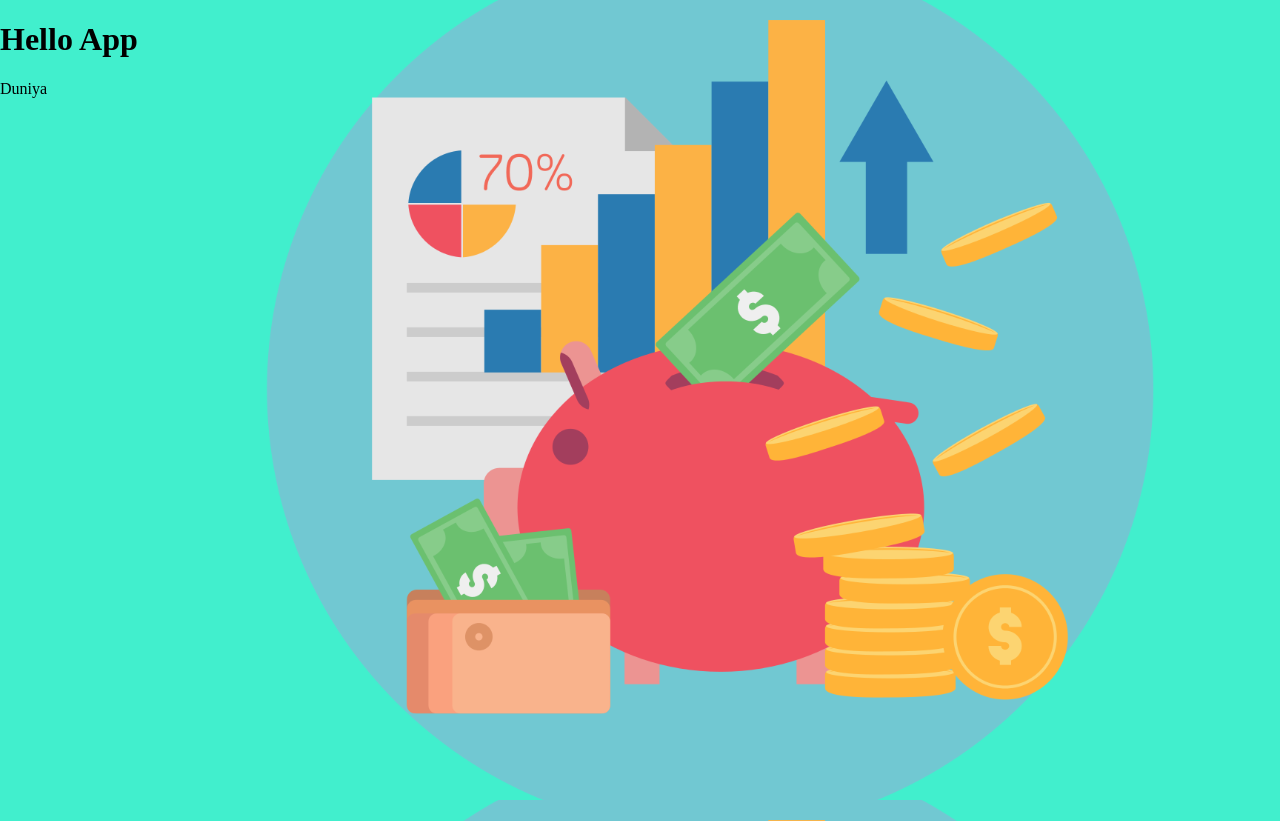
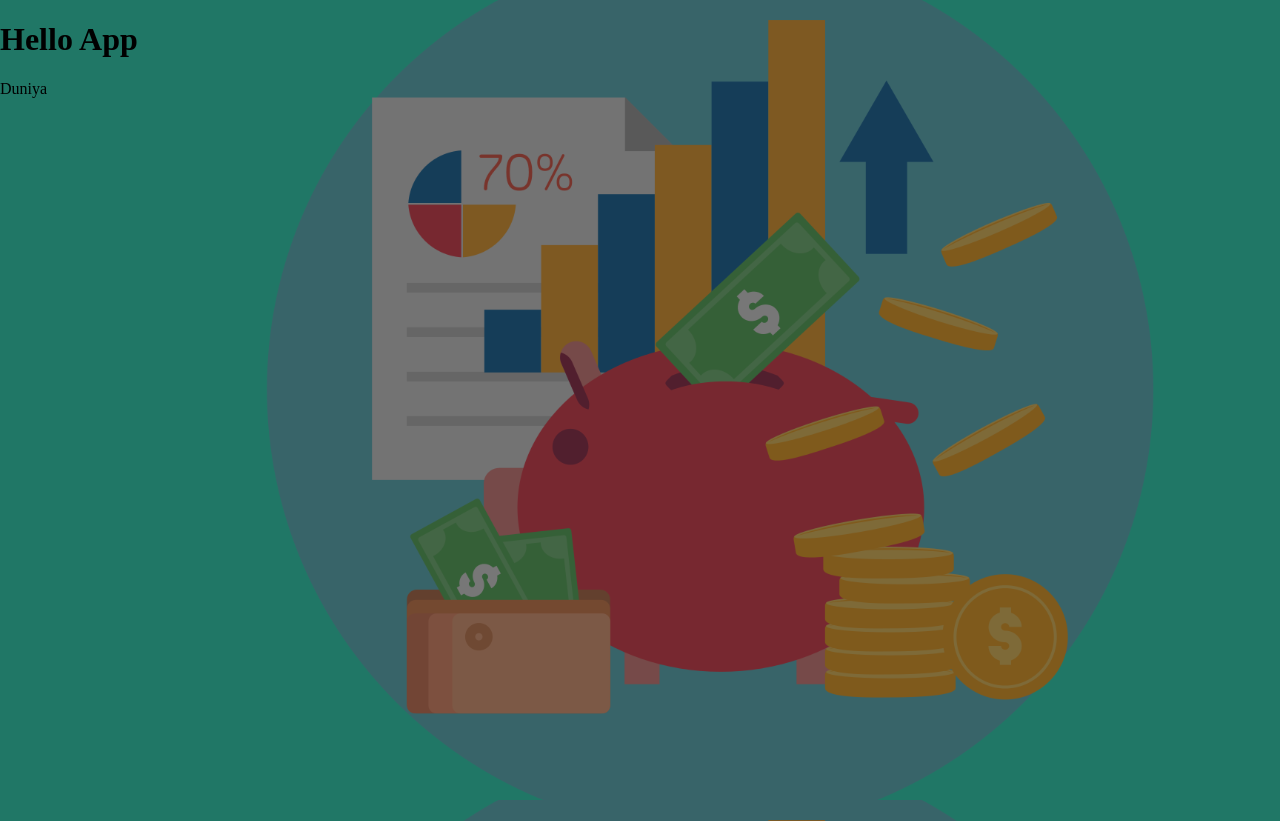
Before and after one commit to dipscoder/ExpenseTracker, a React (Create React App) app: page / in a window 1280 px wide. Built offline with nearby package versions, Linux system fonts and the light colour scheme.

Commit message:
Add linear-gradient to the background image

```diff
--- a/src/index.css
+++ b/src/index.css
@@ -4,6 +4,6 @@
 }
 
 body{
-    background: url(./assets/money.png);
+    background: linear-gradient(rgba(0,0,0,0.5), rgba(0,0,0,0.5)) , url(./assets/money.png);
     background-size: cover;
 }
```
